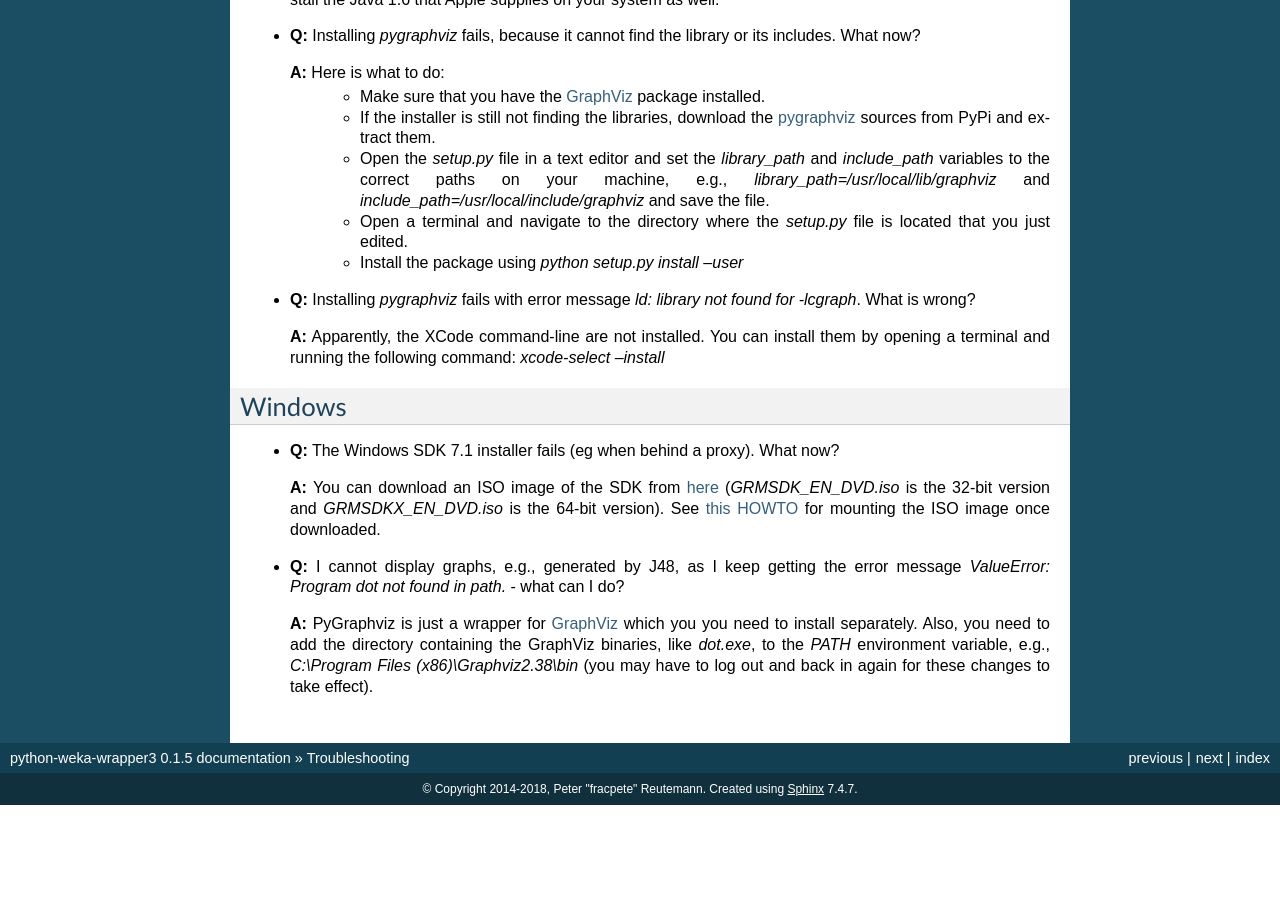
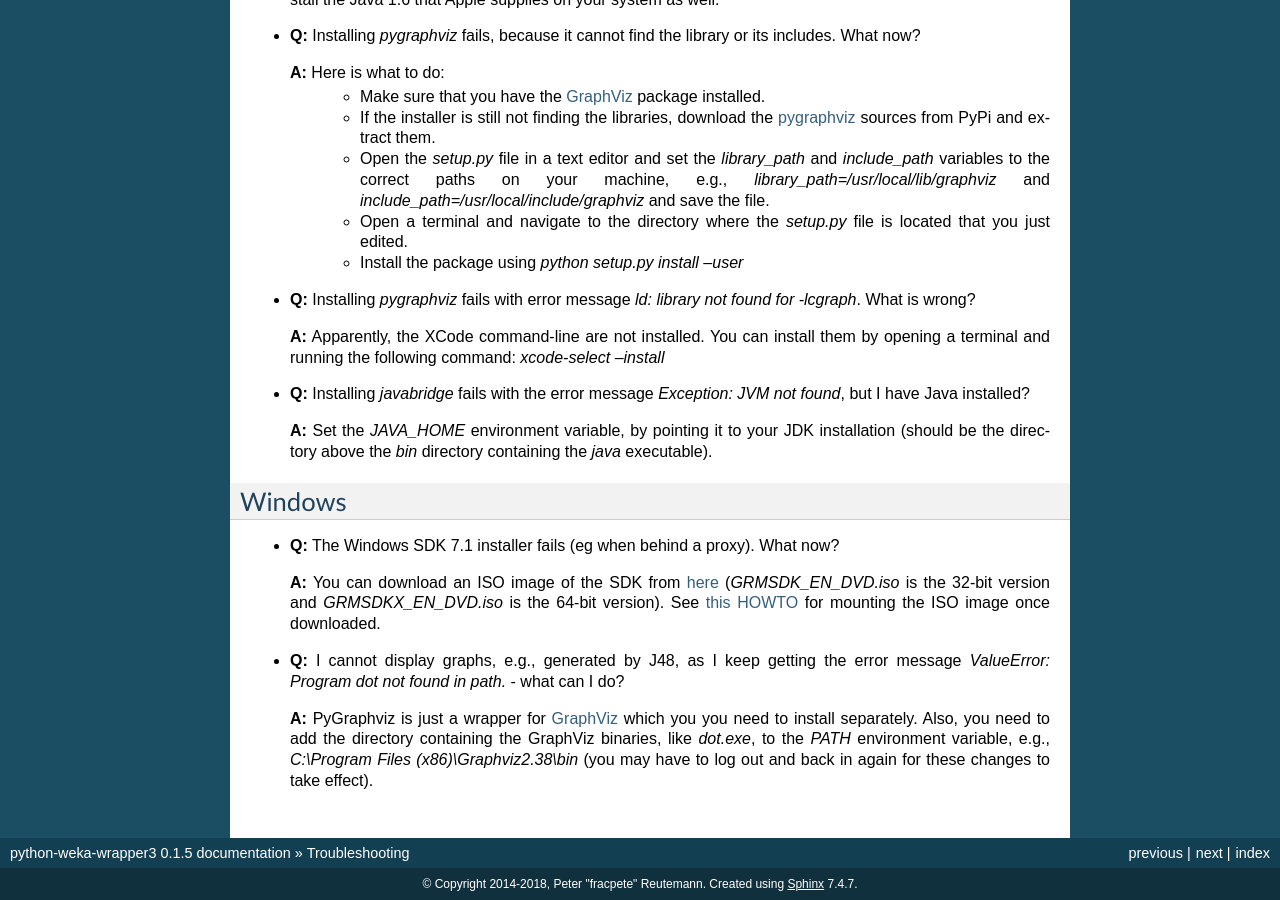
Before and after one commit to fracpete/python-weka-wrapper3, a Sphinx documentation site: the page built from doc/source/troubleshooting.rst, in a window 1280 px wide and 900 px high, scrolled down 1299 px. Built offline with Sphinx 7.4.7, drawn with Linux system fonts in a browser that asks for light colours; pages that are not in the unit, such as notebooks, are missing from menus; before the commit the page ends 2104 px from its top, so only the background shows below that.

Commit message:
added solution for Mac problem: https://groups.google.com/forum/#!topic/python-weka-wrapper/NyNMdrCR7yU

```diff
--- a/doc/source/troubleshooting.rst
+++ b/doc/source/troubleshooting.rst
@@ -107,6 +107,14 @@ Mac OSX
   them by opening a terminal and running the following command:
   `xcode-select --install`
 
+* **Q:** Installing `javabridge` fails with the error message `Exception: JVM not found`,
+  but I have Java installed?
+
+  **A:** Set the `JAVA_HOME` environment variable, by pointing it to your JDK installation
+  (should be the directory above the `bin` directory containing the `java` executable).
+
+
+
 
 Windows
 -------
```
